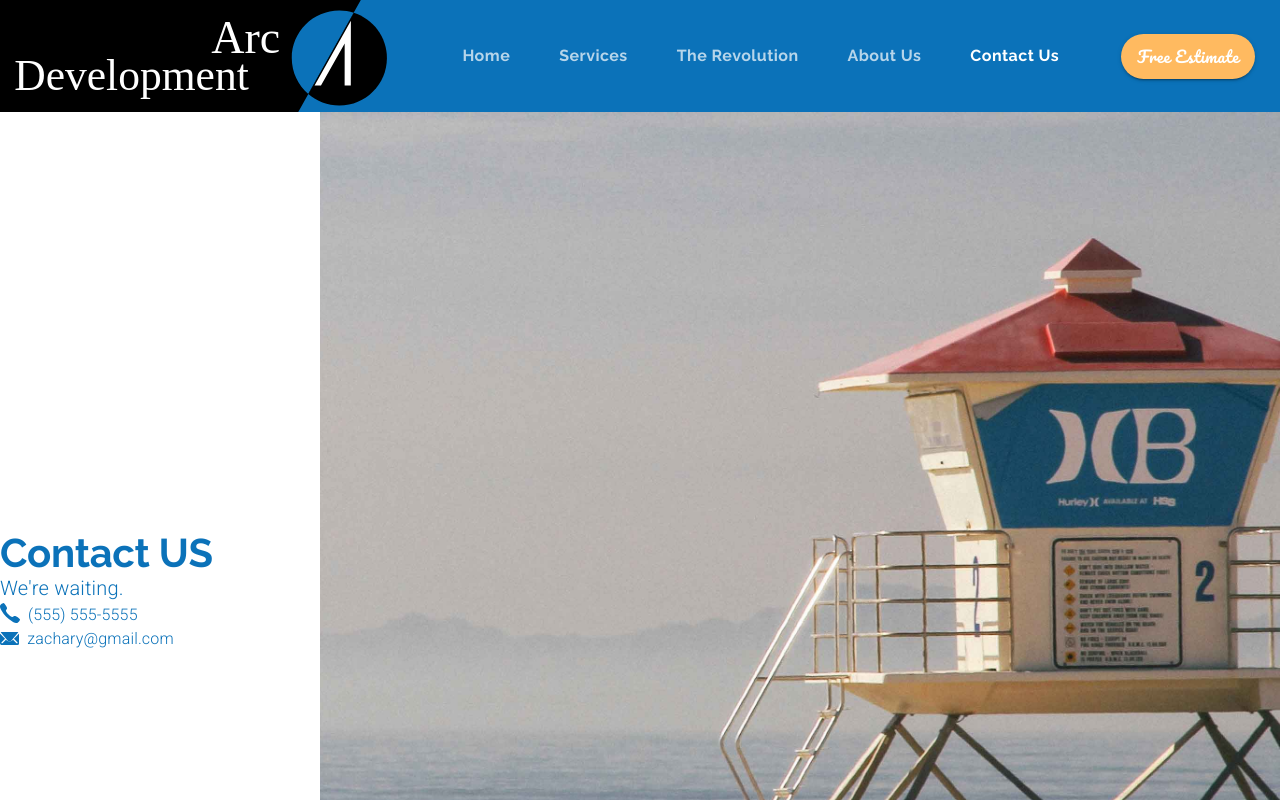
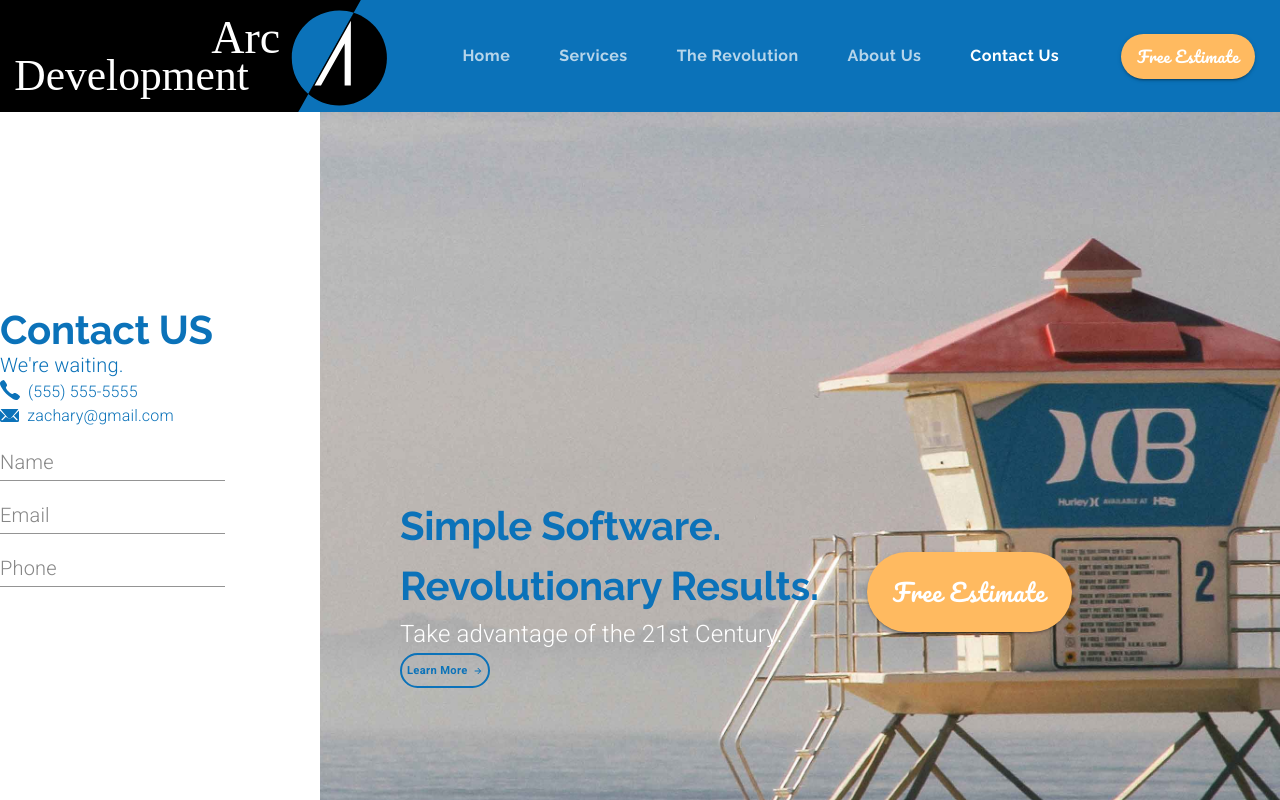
Before and after one commit to toshi-c-udemy/MaterialUIandReactJS-ArcDevelopment, a React (Create React App) app: page /contact in a window 1280 px wide. Shown: the top 800 px of the page. Built offline with nearby package versions, Linux system fonts and the light colour scheme.

Commit message:
【セクション7】111. Using TextFields - State Controlled Values
On branch MaterialUIandReactJS/Section7-Inputs
Changes to be committed:
	modified:   src/components/Contact.js

```diff
--- a/src/components/Contact.js
+++ b/src/components/Contact.js
@@ -1,10 +1,21 @@
-import React from 'react';
+import React, { useState } from 'react';
 import { Link } from 'react-router-dom';
-import { makeStyles, useTheme, Grid, Typography, Button, TextField } from '@material-ui/core';
+import {
+  makeStyles,
+  useTheme,
+  Grid,
+  Typography,
+  Button,
+  TextField,
+  useMediaQuery,
+} from '@material-ui/core';
+
+import ButtonArrow from './ui/ButtonArrow';
 
 import background from '../assets/background.jpg';
 import phoneIcon from '../assets/phone.svg';
 import emailIcon from '../assets/email.svg';
+import airplane from '../assets/send.svg';
 
 const useStyles = makeStyles((theme) => ({
   background: {
@@ -14,11 +25,42 @@
     backgroundRepeat: 'no-repeat',
     height: '60em',
   },
+  estimateButton: {
+    ...theme.typography.estimate,
+    borderRadius: 50,
+    height: 80,
+    width: 205,
+    backgroundColor: theme.palette.common.orange,
+    fontSize: '1.5rem',
+    marginRight: '5em',
+    marginLeft: '2em',
+    '&:hover': { backgroundColor: theme.palette.secondary.light },
+
+    [theme.breakpoints.down('sm')]: {
+      marginLeft: 0,
+      marginRight: 0,
+    },
+  },
+  learnButton: {
+    ...theme.typography.learnButton,
+    fontSize: '0.7rem',
+    height: 35,
+    padding: 5,
+    [theme.breakpoints.down('sm')]: {
+      marginBottom: '2em',
+    },
+  },
 }));
 
-export default function Contact() {
+export default function Contact(props) {
   const classes = useStyles();
   const theme = useTheme();
+  const matchesSM = useMediaQuery(theme.breakpoints.down('sm'));
+
+  const [name, setName] = useState('');
+  const [email, setEmail] = useState('');
+  const [phone, setPhone] = useState('');
+  const [message, setMessage] = useState('');
 
   return (
     <Grid container direction='row'>
@@ -61,8 +103,90 @@
             </Typography>
           </Grid>
         </Grid>
+        <Grid item container>
+          <Grid item>
+            <TextField
+              label='Name'
+              id='name'
+              value={name}
+              onChange={(event) => setName(event.target.value)}
+            />
+          </Grid>
+          <Grid item>
+            <TextField
+              label='Email'
+              id='email'
+              value={email}
+              onChange={(event) => setEmail(event.target.value)}
+            />
+          </Grid>
+          <Grid item>
+            <TextField
+              label='Phone'
+              id='phone'
+              value={phone}
+              onChange={(event) => setPhone(event.target.value)}
+            />
+          </Grid>
+        </Grid>
+        <Grid item>
+          <TextField
+            value={message}
+            multiline
+            rows={10}
+            id='message'
+            onChange={(event) => setMessage(event.target.value)}
+          />
+        </Grid>
+        <Grid item>
+          <Button variant='contained'>
+            Send Message
+            <img src={airplane} alt='paper airplane' />
+          </Button>
+        </Grid>
       </Grid>
-      <Grid item container className={classes.background} lg={9}></Grid>
+      <Grid item container className={classes.background} alignItems='center' lg={9}>
+        <Grid
+          item
+          style={{ marginLeft: matchesSM ? 0 : '5em', textAlign: matchesSM ? 'center' : 'inherit' }}
+        >
+          <Grid container direction='column'>
+            <Grid item>
+              <Typography variant='h2'>
+                Simple Software.
+                <br />
+                Revolutionary Results.
+              </Typography>
+              <Typography variant='subtitle2' style={{ fontSize: '1.5rem' }}>
+                Take advantage of the 21st Century.
+              </Typography>
+              <Grid container justify={matchesSM ? 'center' : undefined} item>
+                <Button
+                  component={Link}
+                  to='/revolution'
+                  variant='outlined'
+                  className={classes.learnButton}
+                  onClick={() => props.setValue(2)}
+                >
+                  <span style={{ marginRight: 5 }}>Learn More</span>
+                  <ButtonArrow width={10} height={10} fill={theme.palette.common.blue} />
+                </Button>
+              </Grid>
+            </Grid>
+          </Grid>
+        </Grid>
+        <Grid item>
+          <Button
+            component={Link}
+            to='/estimate'
+            variant='contained'
+            className={classes.estimateButton}
+            onClick={() => props.setValue(5)}
+          >
+            Free Estimate
+          </Button>
+        </Grid>
+      </Grid>
     </Grid>
   );
 }
```
